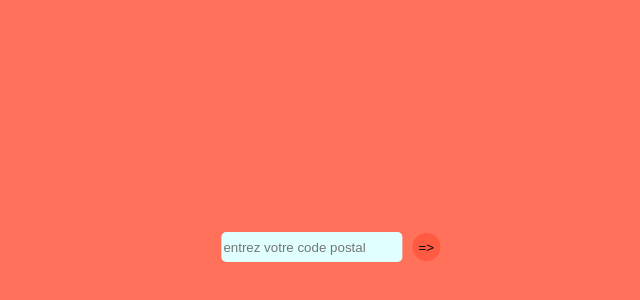
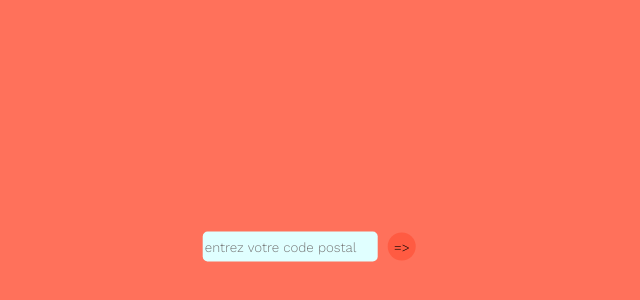
Before and after one commit to gustave-ploix/meteo-app, a React (Create React App) app: page / in a window 1280 px wide. Shown: the part 128-428 px from the top of the page, without its empty margins (302-942 px from the left). Built offline with nearby package versions, Linux system fonts and the light colour scheme; a web font is replaced by a local one.

Commit message:
changed the default fonts

```diff
--- a/src/app.scss
+++ b/src/app.scss
@@ -1,3 +1,10 @@
+@import url('https://fonts.googleapis.com/css2?family=Work+Sans:wght@300&display=swap');
+$font: 'Work Sans', sans-serif;
+
+* {
+    font-family: $font;
+}
+
 body, main {
     margin: 0;
     width: 100vw;
--- a/src/components/Boussole/boussole.scss
+++ b/src/components/Boussole/boussole.scss
@@ -1,3 +1,10 @@
+@import url('https://fonts.googleapis.com/css2?family=Work+Sans:wght@300&display=swap');
+$font: 'Work Sans', sans-serif;
+
+* {
+    font-family: $font;
+}
+
 .boussolePage {
     width: 99%;
     height: 99%;
--- a/src/components/Horloge/horloge.scss
+++ b/src/components/Horloge/horloge.scss
@@ -0,0 +1,8 @@
+// #horloge {
+//     font-family: $font;
+// }@import url('https://fonts.googleapis.com/css2?family=Work+Sans:wght@300&display=swap');
+$font: 'Work Sans', sans-serif;
+
+* {
+    font-family: $font;
+}
--- a/src/pages/Dashboard/dashboard.scss
+++ b/src/pages/Dashboard/dashboard.scss
@@ -1,3 +1,10 @@
+@import url('https://fonts.googleapis.com/css2?family=Work+Sans:wght@300&display=swap');
+$font: 'Work Sans', sans-serif;
+
+* {
+    font-family: $font;
+}
+
 #dashboardPage {
     width: 100%;
     height: 100%;
```
